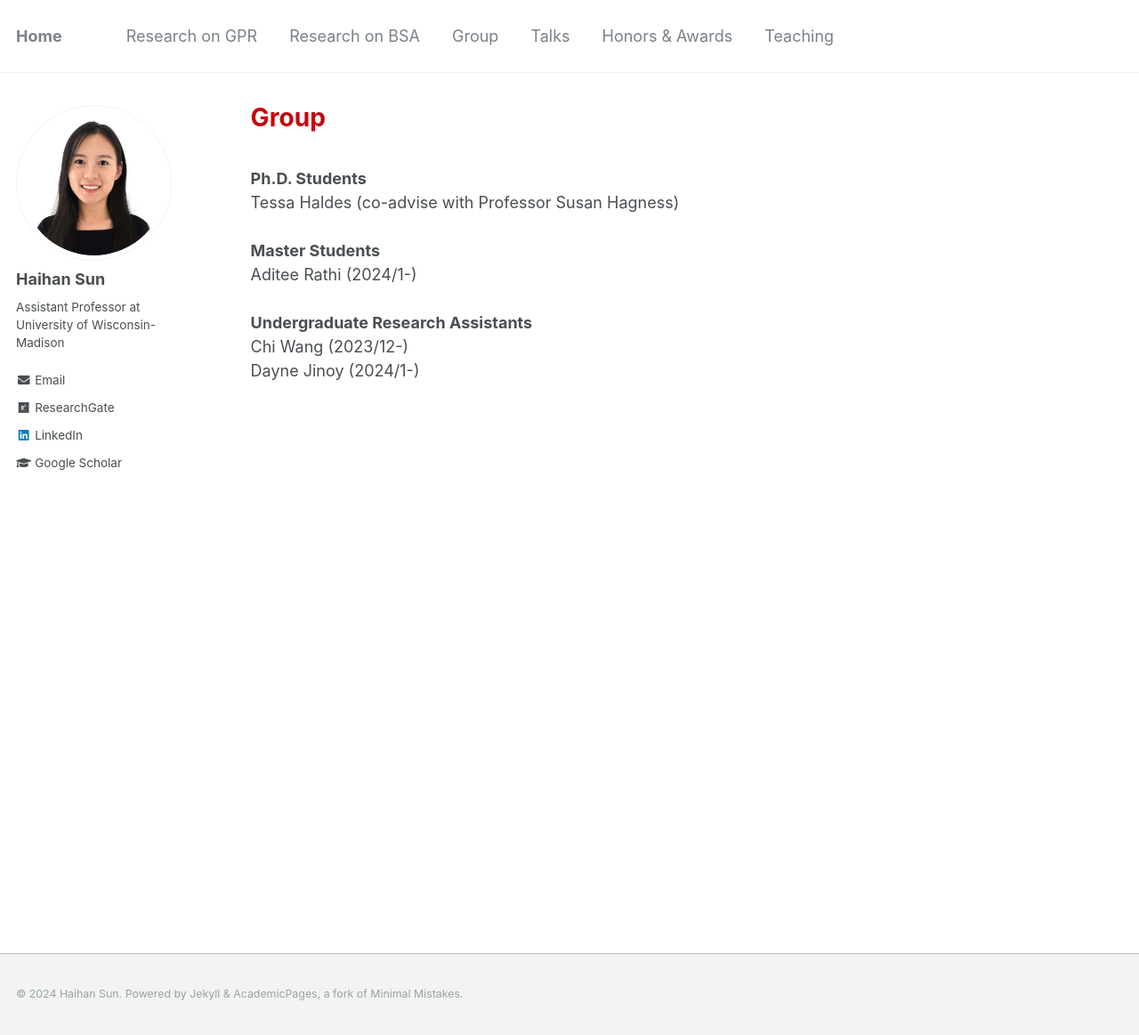
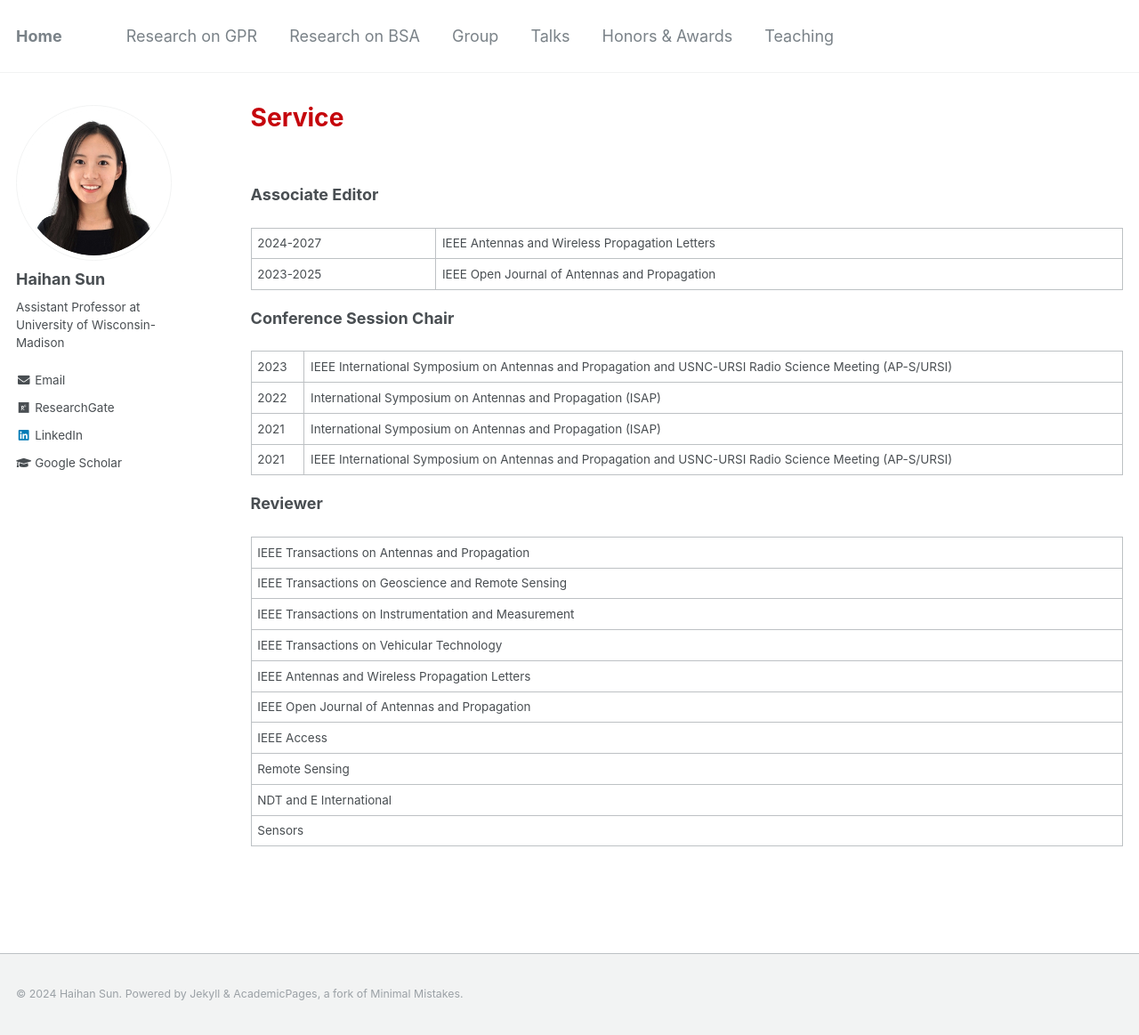
Before and after one commit to Haihan-Sun/Haihan-Sun.github.io, a Jekyll site: the page built from _pages/service.html, in a window 1280 px wide and 1163 px high. Shown: the whole window at 89% size. Built offline with Jekyll 4.4.1, drawn with Linux system fonts in a browser that asks for light colours.

Commit message:
Update service.html

```diff
--- a/_pages/service.html
+++ b/_pages/service.html
@@ -1,16 +1,82 @@
 ---
 layout: archive
-title: "Group"
-permalink: /group/
+title: "Service"
+permalink: /service/
 author_profile: true
 ---
 <br>
-<b>Ph.D. Students</b> <br>
-Tessa Haldes (co-advise with Professor Susan Hagness) <br>
-<br>
-<b>Master Students</b><br>
-Aditee Rathi (2024/1-)<br>
-<br>
-<b>Undergraduate Research Assistants</b><br>
-Chi Wang (2023/12-)<br>
-Dayne Jinoy (2024/1-)<br>
+<p><b>Associate Editor</b> <br>
+<table class="tg">
+  <tbody>
+  <tr>
+    <td class="tg-ko0z">2024-2027</td>
+    <td class="tg-ko0z">IEEE Antennas and Wireless Propagation Letters</td>
+  </tr>
+  <tr>
+    <td class="tg-ko0z">2023-2025</td>
+    <td class="tg-ko0z">IEEE Open Journal of Antennas and Propagation</td>
+  </tr>
+</tbody>
+</table>
+
+
+
+<p><b>Conference Session Chair</b> <br>
+
+<table class="tg">
+<tbody>
+  <tr>
+    <td class="tg-ko0z">2023</td>
+    <td class="tg-ko0z">IEEE International Symposium on Antennas and Propagation and USNC-URSI Radio Science Meeting (AP-S/URSI)</td>
+  </tr>
+  <tr>
+    <td class="tg-ko0z">2022</td>
+    <td class="tg-ko0z">International Symposium on Antennas and Propagation (ISAP) </td>
+  </tr>
+  <tr>
+    <td class="tg-ko0z">2021</td>
+    <td class="tg-ko0z">International Symposium on Antennas and Propagation (ISAP)</td>
+  </tr>
+  <tr>
+    <td class="tg-ko0z">2021</td>
+    <td class="tg-ko0z">IEEE International Symposium on Antennas and Propagation and USNC-URSI Radio Science Meeting (AP-S/URSI)</td>
+  </tr>
+</tbody>
+</table>
+
+
+<p><b>Reviewer</b> <br>
+<table class="tg">
+<tbody>
+  <tr>
+    <td class="tg-ko0z">IEEE Transactions on Antennas and Propagation </td>
+  </tr>
+  <tr>
+    <td class="tg-ko0z">IEEE Transactions on Geoscience and Remote Sensing</td>
+  </tr>
+  <tr>
+    <td class="tg-ko0z">IEEE Transactions on Instrumentation and Measurement</td>
+  </tr>
+  <tr>
+    <td class="tg-ko0z">IEEE Transactions on Vehicular Technology</td>
+  </tr>
+  <tr>
+    <td class="tg-ko0z">IEEE Antennas and Wireless Propagation Letters</td>
+  </tr>
+  <tr>
+    <td class="tg-ko0z">IEEE Open Journal of Antennas and Propagation</td>
+  </tr>
+    <tr>
+    <td class="tg-ko0z">IEEE Access</td>
+  </tr>
+  <tr>
+    <td class="tg-ko0z">Remote Sensing</td>
+  </tr>
+  <tr>
+    <td class="tg-ko0z">NDT and E International</td>
+  </tr>
+  <tr>
+    <td class="tg-ko0z">Sensors</td>
+  </tr>
+</tbody>
+</table>
```
